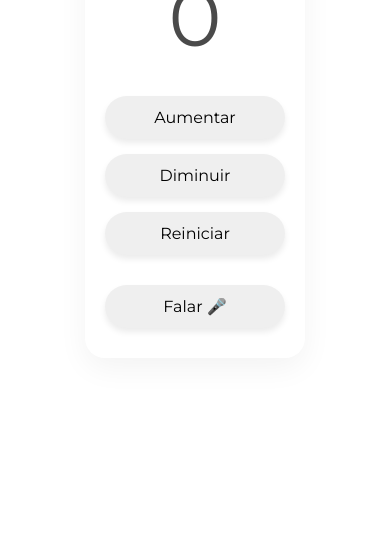
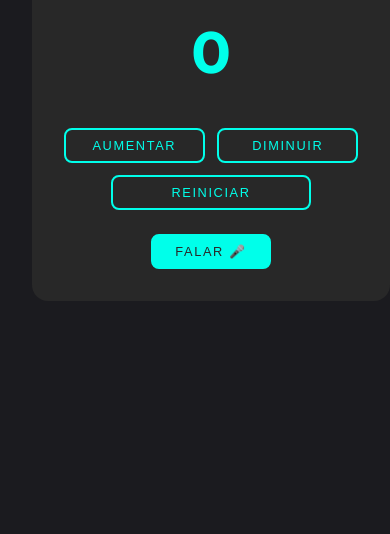
Before and after one commit to ViniAbs/ContadorDAD, a plain HTML site: page index.html in a window 390 px wide. Shown: the part 310-844 px from the top of the page. Drawn offline with Linux system fonts and the light colour scheme.

Commit message:
Adicionando responsividade e uma nova paleta de cores

```diff
--- a/css/style.css
+++ b/css/style.css
@@ -8,100 +8,96 @@
 
 body {
     font-family: 'Montserrat', sans-serif;
-    min-height: 100vh;
+    background-color: #1b1b1f;
     display: flex;
     justify-content: center;
     align-items: center;
-    color: #4a4a4a;
-    padding: 20px;
+    min-height: 100vh;
+    padding: 1rem;
 }
 
 .container {
-    border-radius: 20px;
-    box-shadow: 0 10px 30px rgba(0, 0, 0, 0.05);
-    padding: 40px;
-    text-align: center;
+    display: flex;
+    flex-direction: column;
+    justify-content: center;
+    align-items: center;
+    background-color: #282828;
+    padding: 2rem;
+    border-radius: 1rem;
+    color: #00ffea;
+    width: 100%;
     max-width: 500px;
-    width: 100%;
-    backdrop-filter: blur(5px);
+    margin: 1rem;
 }
 
 .title {
-    font-weight: bold;
-    font-size: 2.2rem;
-    margin-bottom: 30px;
-    letter-spacing: 1px;
+    font-size: clamp(1.5rem, 5vw, 2.5rem);
+    letter-spacing: 0.1rem;
+    text-transform: uppercase;
+    margin-bottom: 1rem;
+    text-align: center;
 }
 
-#value {
-    display: block;
-    font-size: 5rem;
-    font-weight: 300;
-    margin: 20px 0;
-    transition: all 0.3s ease;
+.counter {
+    font-size: clamp(3rem, 15vw, 6rem);
+    font-weight: bold;
+    margin: 1rem 0;
+    text-align: center;
 }
 
 .button-container {
+    margin: 1.5rem 0;
     display: flex;
+    gap: 0.8rem;
+    flex-wrap: wrap;
     justify-content: center;
-    gap: 15px;
-    margin: 30px 0;
-    flex-wrap: wrap;
+    width: 100%;
 }
 
 .btn {
-    font-family: 'Montserrat', sans-serif;
-    font-weight: 500;
-    padding: 12px 25px;
-    border: none;
-    border-radius: 50px;
+    border: 2px solid #00ffea;
+    background-color: transparent;
+    color: inherit;
+    text-transform: uppercase;
+    padding: 0.5rem 1rem;
+    letter-spacing: 0.1rem;
+    border-radius: 0.5rem;
     cursor: pointer;
     transition: all 0.3s ease;
-    font-size: 1rem;
-    box-shadow: 0 4px 6px rgba(0, 0, 0, 0.08);
+    font-size: clamp(0.8rem, 3vw, 1rem);
+    min-width: 120px;
+    flex: 1;
+    max-width: 200px;
 }
 
 .btn:hover {
-    transform: translateY(-3px);
-    box-shadow: 0 6px 12px rgba(0, 0, 0, 0.1);
+    background-color: #00ffea;
+    color: #282828;
+    transform: translateY(-2px);
 }
 
-.btn:active {
-    transform: translateY(0);
+.btn.speech {
+    background-color: #00ffea;
+    color: #282828;
 }
 
-
-
-@keyframes pulse {
-    0% {
-        transform: scale(1);
-    }
-
-    50% {
-        transform: scale(1.05);
-    }
-
-    100% {
-        transform: scale(1);
-    }
+.btn.speech:hover {
+    background-color: #00e0d1;
 }
 
-.changed {
-    animation: pulse 0.5s ease;
+.btn.speech.gravando {
+    background-color: #ff4d6d;
+    color: #fff;
+    position: relative;
+    overflow: hidden;
 }
 
-/* Responsividade */
-@media (max-width: 600px) {
-    .container {
-        padding: 30px 20px;
-    }
-
-    .button-container {
-        flex-direction: column;
-    }
-
-    .btn,
-    button:last-child {
-        width: 100%;
-    }
+.btn.speech.gravando::after {
+    content: '';
+    position: absolute;
+    top: 0;
+    left: 0;
+    right: 0;
+    bottom: 0;
+    background: rgba(255, 255, 255, 0.2);
 }
```
